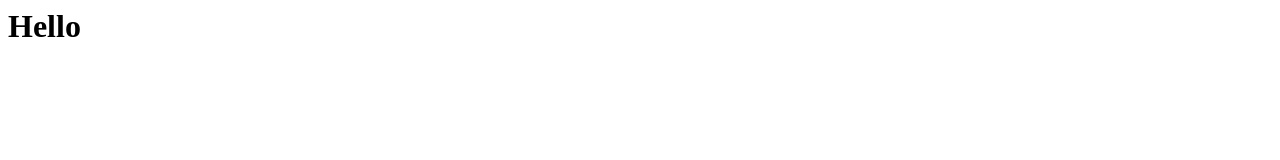
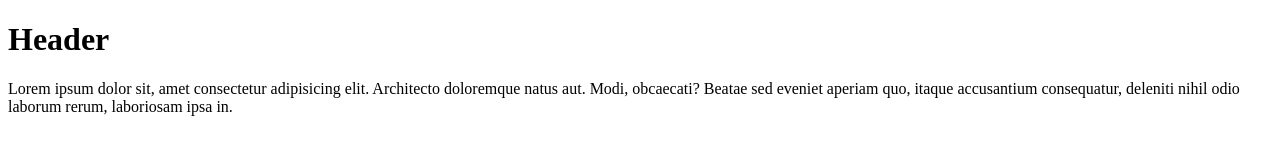
Before and after one commit to PhorkTivea999/Demo-Test, a plain HTML site: page index.html in a window 1280 px wide. Drawn offline with Linux system fonts and the light colour scheme.

Commit message:
Updated Html

```diff
--- a/index.html
+++ b/index.html
@@ -1,3 +1,19 @@
-<html>
-  <h1> Hello </h1>
+<!DOCTYPE html>
+<html lang="en">
+<head>
+  <meta charset="UTF-8">
+  <meta http-equiv="X-UA-Compatible" content="IE=edge">
+  <meta name="viewport" content="width=device-width, initial-scale=1.0">
+  <title>Document</title>
+</head>
+<body>
+    <h1>
+       Header
+    </h1>
+    <p>
+      Lorem ipsum dolor sit, amet consectetur adipisicing elit. Architecto doloremque natus aut. Modi, obcaecati?
+      Beatae sed eveniet aperiam quo, itaque accusantium consequatur, deleniti nihil odio laborum rerum, laboriosam
+      ipsa in.
+    </p>
+</body>
 </html>
```
